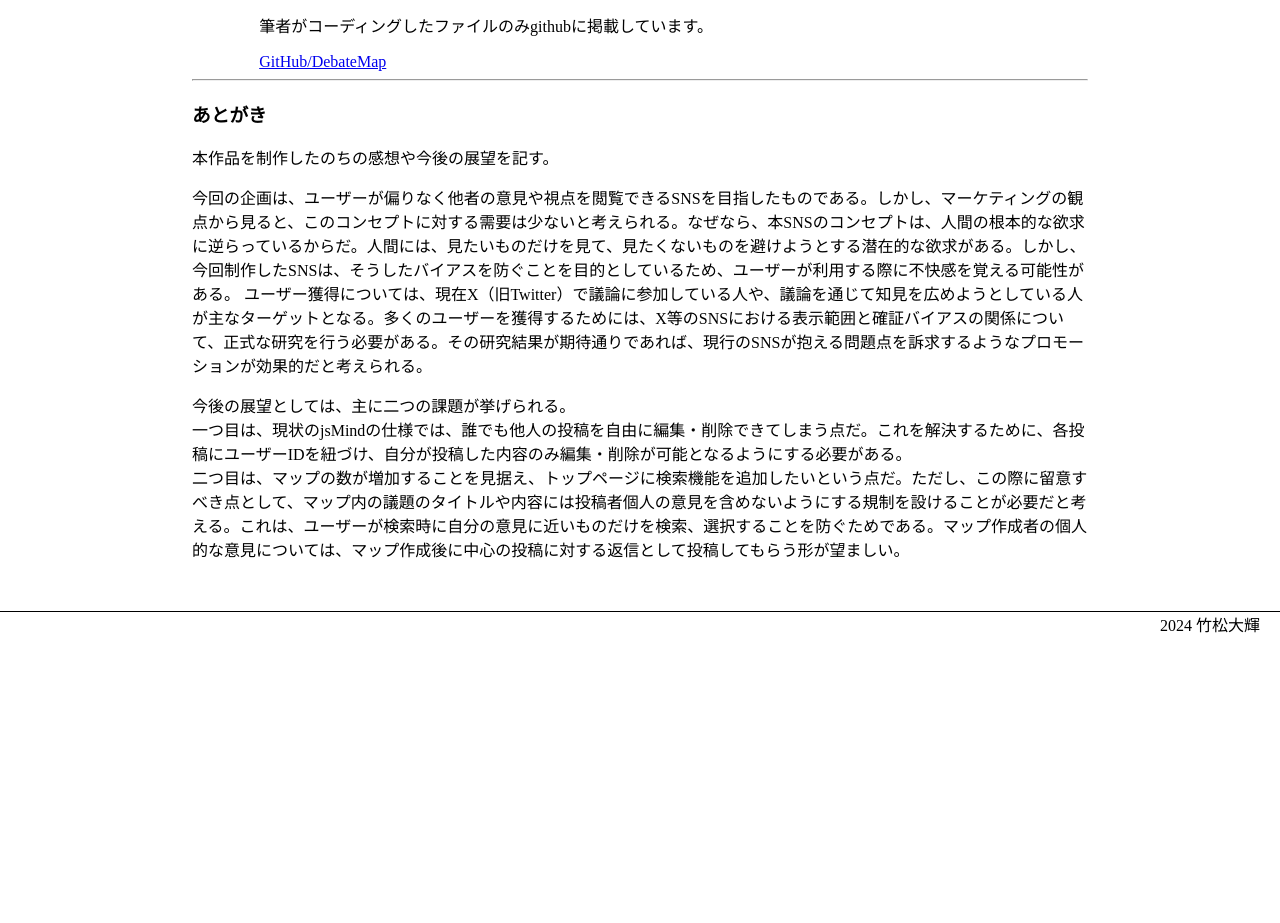
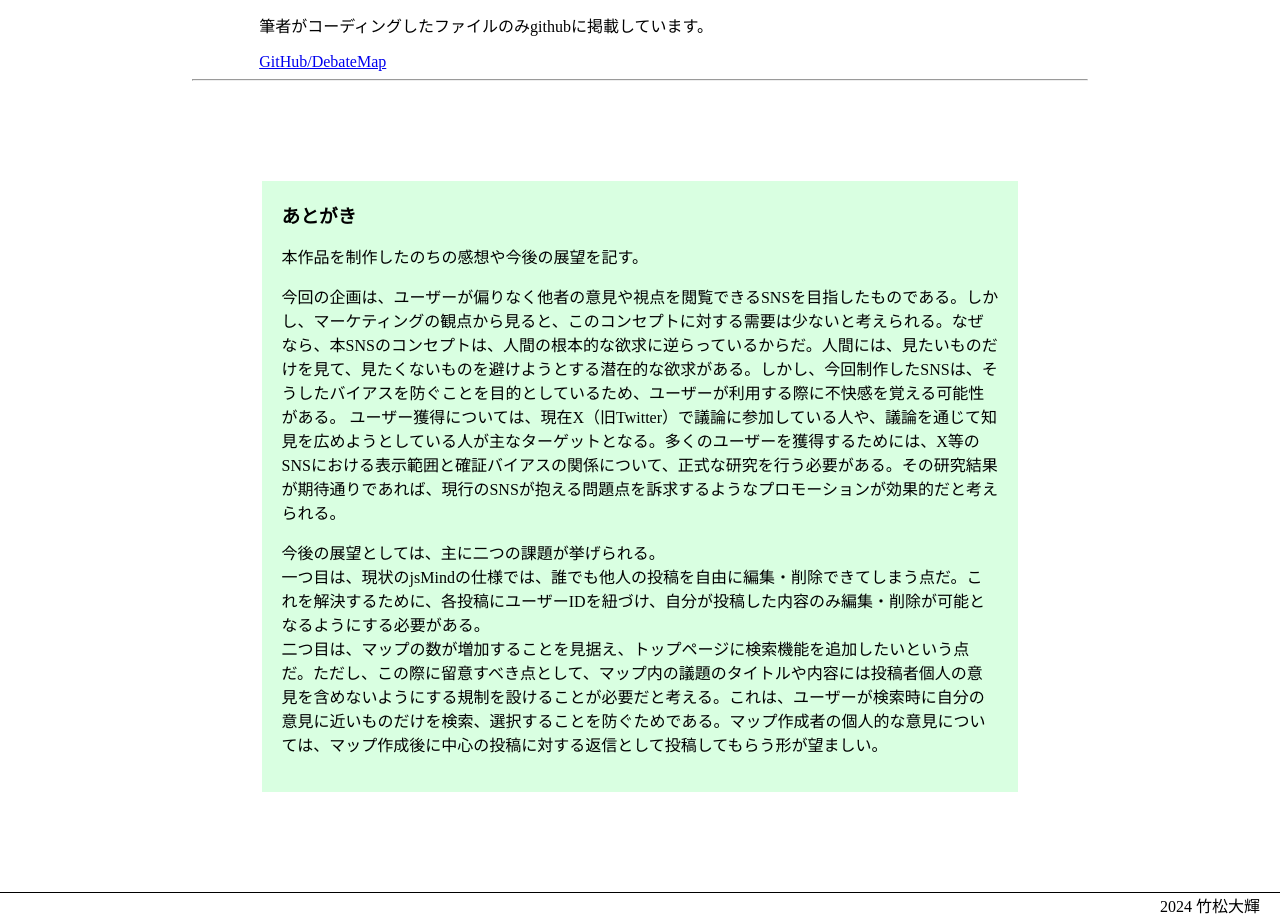
Before and after one commit to daiki-trnsk/DebateMap-intro, a plain HTML site: page index.html in a window 1280 px wide. Shown: the part 3762-4685 px from the top of the page. Before the commit the page ends 4404 px from the top, so only its background shows below. Drawn offline with Linux system fonts and the light colour scheme.

Commit message:
Update style.css

```diff
--- a/style.css
+++ b/style.css
@@ -26,7 +26,7 @@ body {
 }
 
 .main {
-     font-family:"Yu Gothic", "游ゴシック", YuGothic, "游ゴシック体";
+    font-family:"Yu Gothic", "游ゴシック", YuGothic, "游ゴシック体";
 }
 
 .main-visual {
@@ -122,6 +122,17 @@ li {
     padding-right: 20px;
 }
 
+.postscript {
+    margin: 100px auto;
+    padding: 20px;
+    width: 80%;
+    background-color: rgb(217, 255, 225);
+}
+
+.postscript h3 {
+    margin: 0;
+}
+
 @media (max-width: 768px) {
     .main {
         font-family: 'Noto Serif JP', sans-serif;
```
